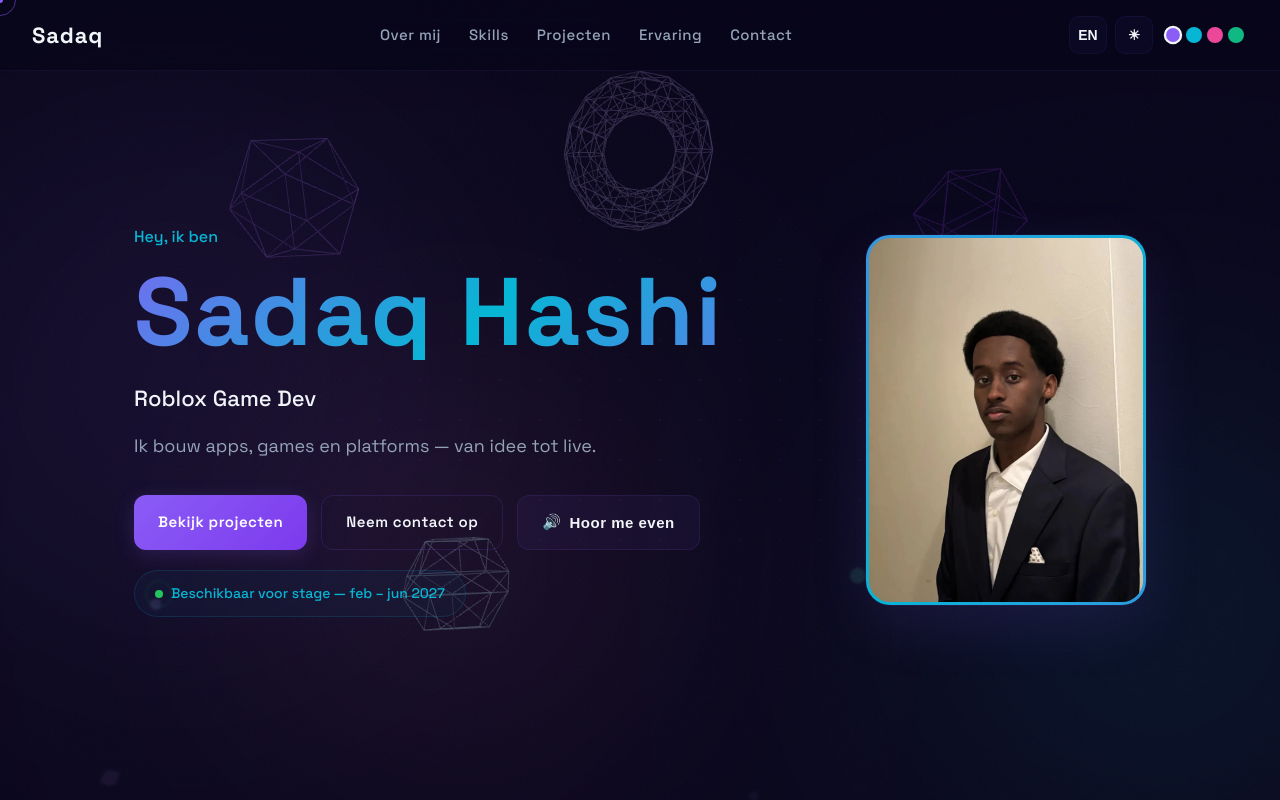
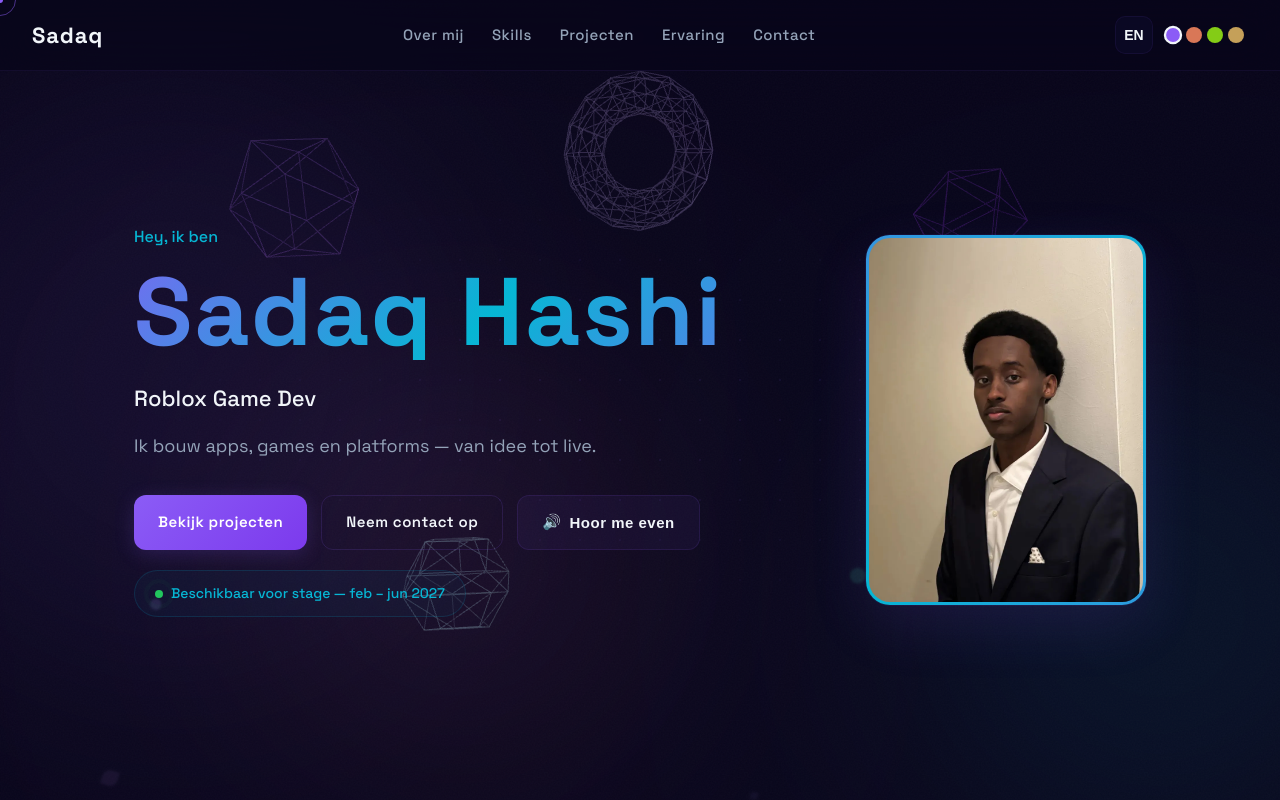
Before and after one commit to SadaqHashi/portfolio, a React (Vite) app: page / in a window 1280 px wide. Shown: the top 800 px of the page. Built offline with nearby package versions, Linux system fonts and the light colour scheme.

Commit message:
Add 4 color themes: purple, warm editorial, modern lime, luxury gold

```diff
--- a/src/App.tsx
+++ b/src/App.tsx
@@ -17,11 +17,23 @@ const skillItems = [
 
 const roles = ['Fullstack Developer', 'Roblox Game Dev', 'Student @ AP Hogeschool']
 
-const ACCENT_THEMES = [
-  { name: 'purple', accent: '#8b5cf6', accent2: '#06b6d4', accent3: '#f472b6' },
-  { name: 'cyan', accent: '#06b6d4', accent2: '#8b5cf6', accent3: '#34d399' },
-  { name: 'pink', accent: '#ec4899', accent2: '#8b5cf6', accent3: '#f59e0b' },
-  { name: 'green', accent: '#10b981', accent2: '#06b6d4', accent3: '#f472b6' },
+const THEMES = [
+  {
+    id: 'default', dot: '#8b5cf6', scheme: 'dark',
+    vars: { '--bg': '#08051a', '--bg-2': '#0f0b2a', '--bg-card': 'rgba(15,11,42,0.65)', '--text': '#94a3b8', '--text-h': '#f1f5f9', '--border': 'rgba(139,92,246,0.08)', '--accent': '#8b5cf6', '--accent-2': '#06b6d4', '--accent-3': '#f472b6', '--accent-bg': 'rgba(139,92,246,0.06)', '--shadow': '0 10px 40px rgba(0,0,0,0.5)', '--nav-bg': 'rgba(8,5,26,0.6)', '--grid-color': 'rgba(139,92,246,0.07)' },
+  },
+  {
+    id: 'editorial', dot: '#d97757', scheme: 'light',
+    vars: { '--bg': '#faf9f5', '--bg-2': '#ffffff', '--bg-card': 'rgba(255,255,255,0.8)', '--text': '#5a5850', '--text-h': '#141413', '--border': 'rgba(217,119,87,0.12)', '--accent': '#d97757', '--accent-2': '#6a9bcc', '--accent-3': '#788c5d', '--accent-bg': 'rgba(217,119,87,0.04)', '--shadow': '0 10px 40px rgba(217,119,87,0.08)', '--nav-bg': 'rgba(250,249,245,0.8)', '--grid-color': 'rgba(217,119,87,0.05)' },
+  },
+  {
+    id: 'modern', dot: '#84cc16', scheme: 'dark',
+    vars: { '--bg': '#0b0f19', '--bg-2': '#111827', '--bg-card': 'rgba(17,24,39,0.7)', '--text': '#94a3b8', '--text-h': '#f1f5f9', '--border': 'rgba(132,204,22,0.08)', '--accent': '#84cc16', '--accent-2': '#f59e0b', '--accent-3': '#38bdf8', '--accent-bg': 'rgba(132,204,22,0.05)', '--shadow': '0 10px 40px rgba(0,0,0,0.5)', '--nav-bg': 'rgba(11,15,25,0.7)', '--grid-color': 'rgba(132,204,22,0.05)' },
+  },
+  {
+    id: 'luxury', dot: '#c5a059', scheme: 'dark',
+    vars: { '--bg': '#0d0d0d', '--bg-2': '#161616', '--bg-card': 'rgba(22,22,22,0.75)', '--text': '#a0a0a0', '--text-h': '#e2e8f0', '--border': 'rgba(197,160,89,0.1)', '--accent': '#c5a059', '--accent-2': '#e2e8f0', '--accent-3': '#a78bfa', '--accent-bg': 'rgba(197,160,89,0.04)', '--shadow': '0 10px 40px rgba(0,0,0,0.6)', '--nav-bg': 'rgba(13,13,13,0.7)', '--grid-color': 'rgba(197,160,89,0.04)' },
+  },
 ]
 
 /* ── Custom Cursor ── */
@@ -380,31 +392,26 @@ function App() {
   const [lang, setLang] = useState<Lang>(() => {
     try { return (localStorage.getItem('lang') as Lang) || 'nl' } catch { return 'nl' }
   })
-  const [theme, setTheme] = useState<'dark' | 'light'>(() => {
-    try { return (localStorage.getItem('theme') as 'dark' | 'light') || 'dark' } catch { return 'dark' }
+  const [themeIdx, setThemeIdx] = useState(() => {
+    try { const saved = localStorage.getItem('themeIdx'); return saved ? Number(saved) : 0 } catch { return 0 }
   })
-  const [accentIdx, setAccentIdx] = useState(0)
 
   const tx = lang === 'nl' ? nl : en
-  const toggleTheme = useCallback(() => setTheme(t => t === 'dark' ? 'light' : 'dark'), [])
   const toggleLang = useCallback(() => setLang(l => l === 'nl' ? 'en' : 'nl'), [])
+  const cycleTheme = useCallback(() => setThemeIdx(i => (i + 1) % THEMES.length), [])
 
   useEffect(() => {
-    document.documentElement.setAttribute('data-theme', theme)
-    try { localStorage.setItem('theme', theme) } catch {}
-  }, [theme])
+    const t = THEMES[themeIdx]
+    const root = document.documentElement
+    root.setAttribute('data-theme', t.scheme === 'light' ? 'light' : 'dark')
+    Object.entries(t.vars).forEach(([k, v]) => root.style.setProperty(k, v))
+    root.style.setProperty('color-scheme', t.scheme)
+    try { localStorage.setItem('themeIdx', String(themeIdx)) } catch {}
+  }, [themeIdx])
 
   useEffect(() => {
     try { localStorage.setItem('lang', lang) } catch {}
   }, [lang])
-
-  useEffect(() => {
-    const a = ACCENT_THEMES[accentIdx]
-    const r = document.documentElement.style
-    r.setProperty('--accent', a.accent)
-    r.setProperty('--accent-2', a.accent2)
-    r.setProperty('--accent-3', a.accent3)
-  }, [accentIdx])
 
   useEffect(() => {
     const observer = new IntersectionObserver(
@@ -478,15 +485,14 @@ function App() {
         </nav>
         <div className="nav-controls">
           <button className="toggle-btn" onClick={toggleLang} aria-label="Switch language">{lang === 'nl' ? 'EN' : 'NL'}</button>
-          <button className="toggle-btn" onClick={toggleTheme} aria-label="Toggle theme">{theme === 'dark' ? '☀' : '☾'}</button>
           <div className="accent-picker">
-            {ACCENT_THEMES.map((t, i) => (
+            {THEMES.map((t, i) => (
               <button
-                key={t.name}
-                className={`accent-dot ${i === accentIdx ? 'active' : ''}`}
-                style={{ background: t.accent }}
-                onClick={() => setAccentIdx(i)}
-                aria-label={`${t.name} theme`}
+                key={t.id}
+                className={`accent-dot ${i === themeIdx ? 'active' : ''}`}
+                style={{ background: t.dot }}
+                onClick={() => setThemeIdx(i)}
+                aria-label={`${t.id} theme`}
               />
             ))}
           </div>
@@ -640,7 +646,7 @@ function App() {
         onClose={() => setCmdOpen(false)}
         tx={tx}
         onNav={(id) => { document.getElementById(id)?.scrollIntoView({ behavior: 'smooth' }) }}
-        onTheme={toggleTheme}
+        onTheme={cycleTheme}
         onLang={toggleLang}
       />
 
```
